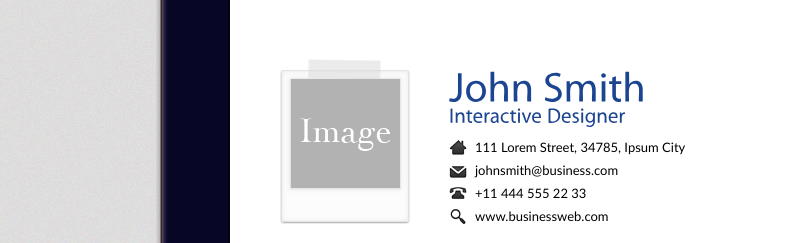
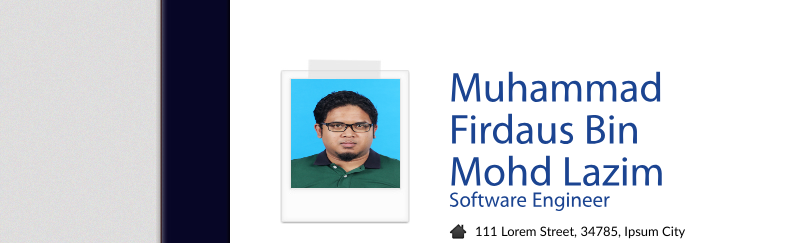
Before and after one commit to fearaus/fearaus.github.io, a plain HTML site: page index.html in a window 1280 px wide. Shown: the part 208-451 px from the top of the page, 0-795 px from the left. Drawn offline with Linux system fonts and the light colour scheme.

Commit message:
update image profile

```diff
--- a/index.html
+++ b/index.html
@@ -33,12 +33,12 @@
       <div id="paper-mid">
         <div class="entry">
           <!-- Begin Image -->
-          <img class="portrait" src="images/image.jpg" alt="John Smith" />
+          <img class="portrait" src="images/image_profile.jpg" alt="John Smith" />
           <!-- End Image -->
           <!-- Begin Personal Information -->
           <div class="self">
-            <h1 class="name">John Smith <br />
-              <span>Interactive Designer</span></h1>
+            <h1 class="name">Muhammad Firdaus Bin Mohd Lazim <br />
+              <span>Software Engineer</span></h1>
             <ul>
               <li class="ad">111 Lorem Street, 34785, Ipsum City</li>
               <li class="mail">johnsmith@business.com</li>
```
Also changed, not shown: images/image_profile.jpg (added).
